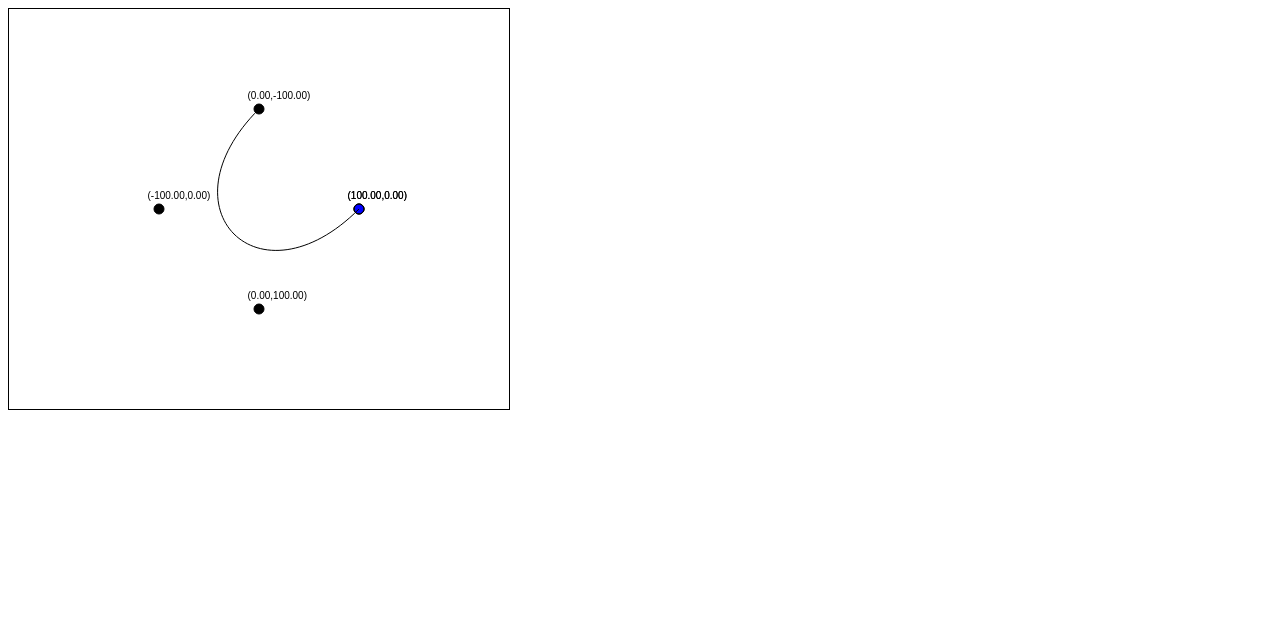
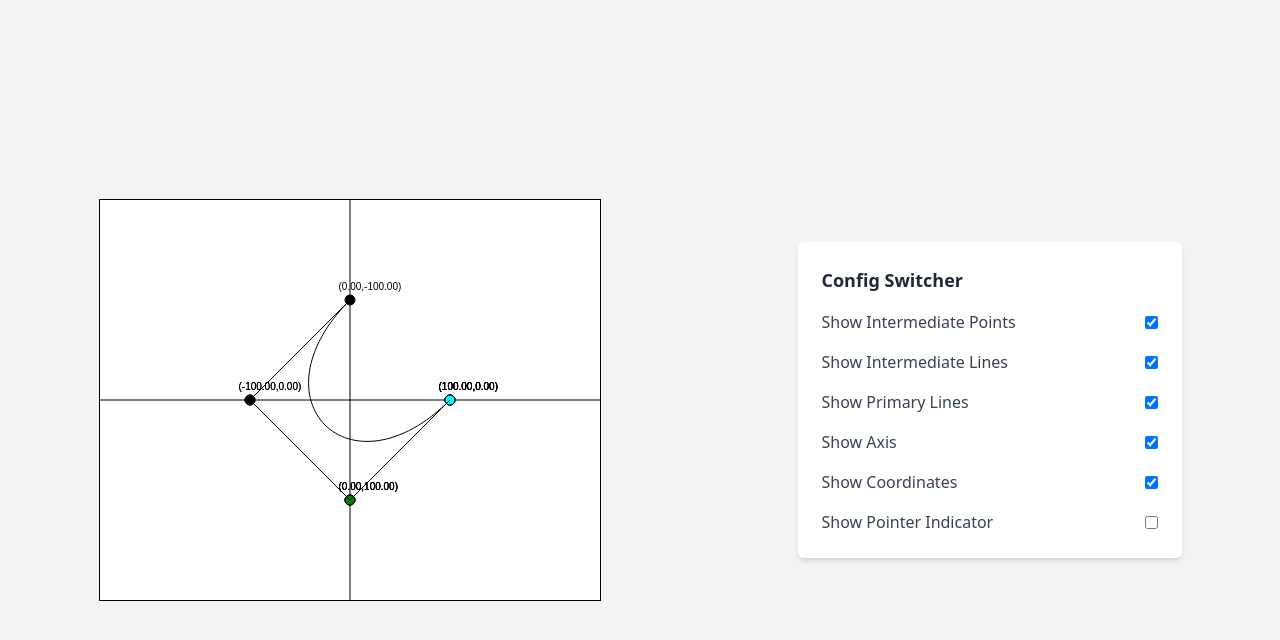
Before and after one commit to RodrigoEliasP/small-js-projects, a plain HTML site: page bezier-canvas/index.html in a window 1280 px wide. Drawn offline with nearby package versions, Linux system fonts and the light colour scheme.

Commit message:
add configs manager for flags

```diff
--- a/bezier-canvas/index.html
+++ b/bezier-canvas/index.html
@@ -4,9 +4,41 @@
     <meta charset="UTF-8">
     <meta name="viewport" content="width=device-width, initial-scale=1.0">
     <title>Document</title>
-    <script src="./js/index.js" defer></script>
+    <script src="./js/index.mjs" type="module" defer></script>
+    <script src="./js/modules/configs.mjs" type="module" defer></script>
+    <script src="https://cdn.tailwindcss.com"></script>
 </head>
-<body>
+
+<body class="bg-gray-100 min-h-screen flex items-center justify-around">
     <canvas style="border: 1px solid black;" id="canvas" width="500" height="400"></canvas>
+    <div class="bg-white shadow-md rounded-md p-6 w-96">
+        <h1 class="text-lg font-semibold text-gray-800 mb-4">Config Switcher</h1>
+        <form class="space-y-4">
+            <div class="flex items-center justify-between">
+                <label class="text-gray-700" for="showIntermediatePoints">Show Intermediate Points</label>
+                <input type="checkbox" id="showIntermediatePoints" class="toggle-input">
+            </div>
+            <div class="flex items-center justify-between">
+                <label class="text-gray-700" for="showIntermediateLines">Show Intermediate Lines</label>
+                <input type="checkbox" id="showIntermediateLines" class="toggle-input">
+            </div>
+            <div class="flex items-center justify-between">
+                <label class="text-gray-700" for="showPrimaryLines">Show Primary Lines</label>
+                <input type="checkbox" id="showPrimaryLines" class="toggle-input">
+            </div>
+            <div class="flex items-center justify-between">
+                <label class="text-gray-700" for="showAxis">Show Axis</label>
+                <input type="checkbox" id="showAxis" class="toggle-input">
+            </div>
+            <div class="flex items-center justify-between">
+                <label class="text-gray-700" for="showCoordinates">Show Coordinates</label>
+                <input type="checkbox" id="showCoordinates" class="toggle-input">
+            </div>
+            <div class="flex items-center justify-between">
+                <label class="text-gray-700" for="showPointerIndicator">Show Pointer Indicator</label>
+                <input type="checkbox" id="showPointerIndicator" class="toggle-input">
+            </div>
+        </form>
+    </div>
 </body>
 </html>
--- a/bezier-canvas/js/index.js
+++ b/bezier-canvas/js/index.mjs
@@ -1,3 +1,4 @@
+import { configs } from "./modules/configs.mjs"
 /**
  * @type HTMLCanvasElement
  */
@@ -6,6 +7,8 @@ const canvas = document.querySelector('#canvas');
 const ctx = canvas.getContext('2d');
 
 const animationMs = 10;
+
+const { flags } = configs;
 
 
 function lerp(a, b, c) {
@@ -118,9 +121,13 @@ const pointD = { x: 100, y: 0 };
 let mousePoint = {};
 
 const getActualMousePlacement = (e) => {
+    console.log(e);
+    let rect = canvas.getBoundingClientRect();
+    console.log(rect);
+    const padding = -8;
     const { width, height } = canvas;
-    const { clientX, clientY } = e;
-    const [ actualX, actualY ] = [clientX - (width / 2), clientY - (height / 2)];
+    const { clientX: canvasX, clientY: canvasY } = e;
+    const [ actualX, actualY ] = [canvasX - ((width / 2) + rect.left + padding), canvasY - ((height / 2) + rect.top + padding)];
     return { x: actualX, y: actualY };
 }
 
@@ -175,14 +182,6 @@ canvas.addEventListener('mouseup', (e) => {
     draggingPoint = undefined;
 });
 
-
-const configs = {
-    showIntermediatePoints: false,
-    showIntermediateLines: false,
-    showPrimaryLines: false,
-    showAxis: false,
-}
-
 function drawCubicBezierCurvePointDeCasteljau(t) {
     const BCInterpolatedPoint_1 = calculateInterpolatedPoint(pointB, pointC, t);
     const ABInterpolatedPoint_1 = calculateInterpolatedPoint(pointA, pointB, t);
@@ -206,7 +205,7 @@ function drawCubicBezierCurvePointDeCasteljau(t) {
         ABDInterpolatedPoint_2
     ]
 
-    if(configs.showIntermediatePoints) {
+    if(flags.showIntermediatePoints) {
         intermediatePoints.forEach((p, i) => {
             drawPoint(ctx, p, undefined, [3,4].includes(i) ? { color: 'green' } : undefined)
         })
@@ -221,10 +220,10 @@ function drawCubicBezierCurvePointDeCasteljau(t) {
         }
     );
 
-    if(configs.showIntermediateLines) {
+    if(flags.showIntermediateLines) {
 
         drawLine(ctx, ABInterpolatedPoint_1, BCInterpolatedPoint_1);
-        drawLine(ctx, ABInterpolatedPoint_1, ADInterpolatedPoint_1);
+        drawLine(ctx, BCInterpolatedPoint_1, CDInterpolatedPoint_1);
         drawLine(ctx, ABCInterpolatedPoint_2, ABDInterpolatedPoint_2);
     }
 }
@@ -267,11 +266,11 @@ function drawCubicBezierCurvePointSingleFunction(t) {
 function draw(t) {
     clearCanvas(ctx);
 
-    if (configs.showAxis) {
+    if (flags.showAxis) {
         drawAxisLines(ctx);
     }
 
-    if(mousePoint.x) {
+    if(mousePoint.x && flags.showPointerIndicator) {
         drawPoint(ctx, mousePoint, 3, { color: 'red', showLocation: false  })
     }
 
@@ -281,10 +280,11 @@ function draw(t) {
     drawPoint(ctx, pointA);
 
 
-    //drawCubicBezierCurvePointDeCasteljau(t);
-    drawCubicBezierCurvePointSingleFunction(t);
+    drawCubicBezierCurvePointDeCasteljau(t);
+    //drawCubicBezierCurvePointSingleFunction(t);
 
-    if(configs.showPrimaryLines) {
+
+    if(flags.showPrimaryLines) {
         drawLine(ctx, pointB, pointC);
         drawLine(ctx, pointC, pointD);
         drawLine(ctx, pointB, pointA);
--- /dev/null
+++ b/bezier-canvas/js/modules/configs.mjs
@@ -0,0 +1,26 @@
+export const configs = {
+    flags: {
+        showIntermediatePoints: true,
+        showIntermediateLines: true,
+        showPrimaryLines: true,
+        showAxis: true,
+        showCoordinates: true,
+        showPointerIndicator: false,
+    }
+};
+
+/**
+ *
+ * @param {keyof typeof configs} key
+ */
+export function toggleConfig(key) {
+    configs.flags[key] = !configs.flags[key];
+    console.log(configs);
+}
+
+Object.keys(configs.flags).forEach(key => {
+
+    const el = document.querySelector(`#${key}`);
+    el.checked = configs.flags[key];
+    el.addEventListener('click', ()=>  toggleConfig(key))
+})
```
